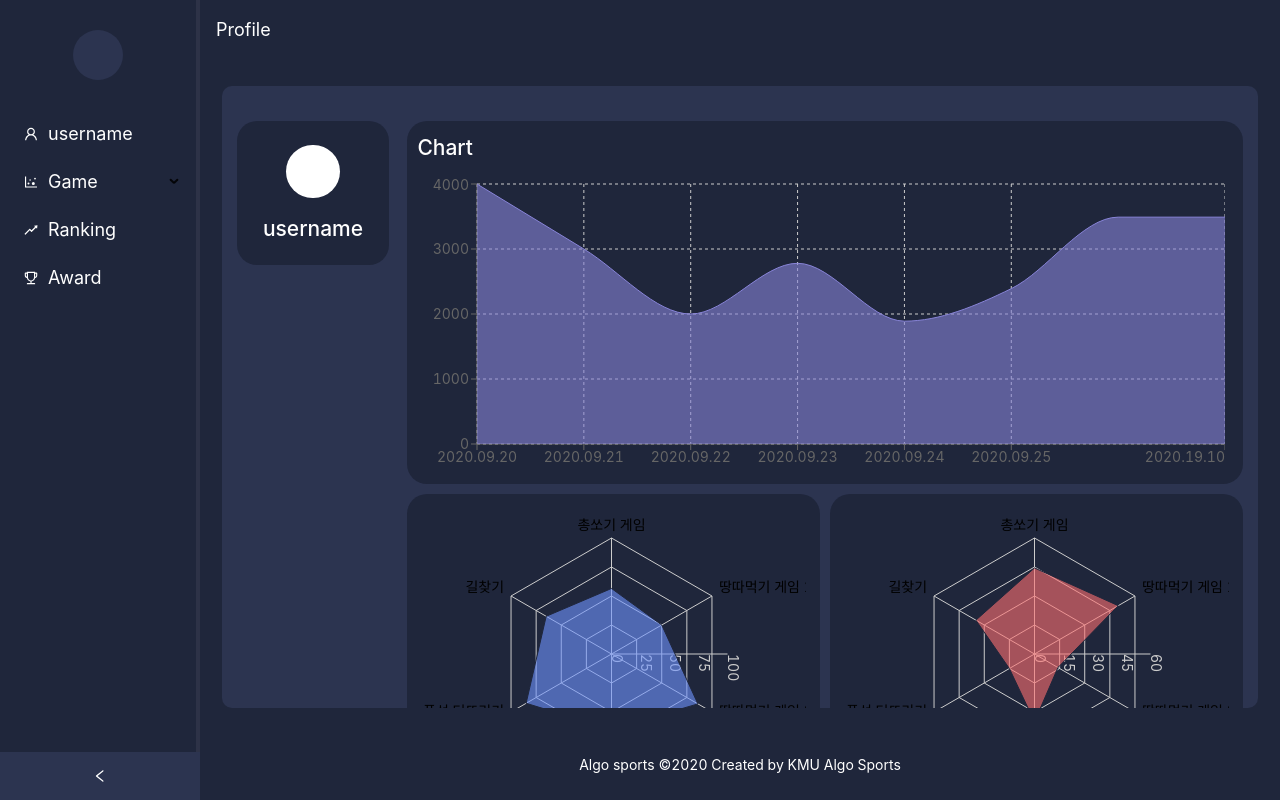
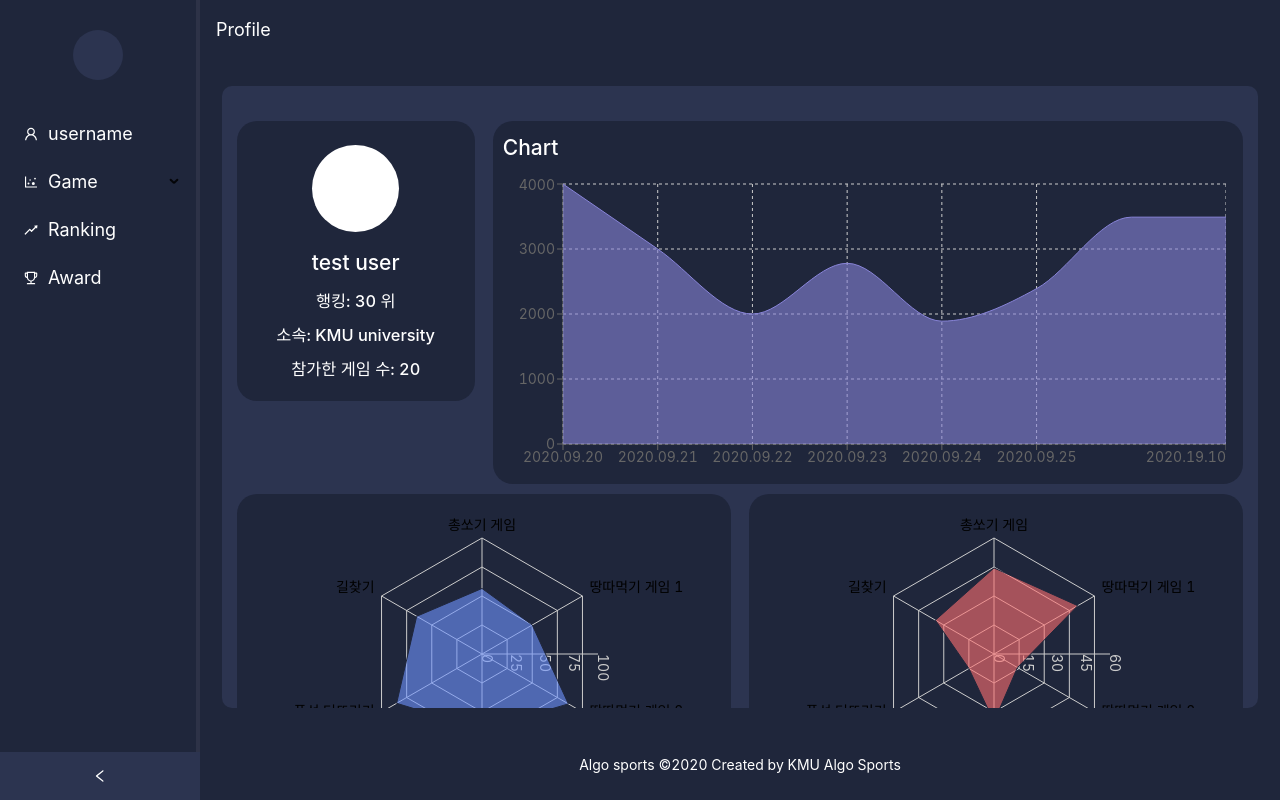
Before and after one commit to Algo-Sports/algo-sports-front, a Next.js app: page /profile in a window 1280 px wide. Built offline with nearby package versions, Linux system fonts and the light colour scheme.

Commit message:
fix: card 배열

```diff
--- a/pages/components/card.js
+++ b/pages/components/card.js
@@ -3,11 +3,13 @@ import styles from '../../styles/card.module.css'
 class Card extends Component {
     constructor(props) {
         super(props);
+        this.minHeight = props.minHeight;
+        this.maxHeight = props.maxHeight;
     }
 
     render() {
         return(
-            <div className = {styles.card}>
+            <div className = {styles.card} style = {{height: "auto", minHeight: this.minHeight, maxHeight: this.maxHeight}}>
                 {this.props.children}
             </div>
 
--- a/pages/profile.js
+++ b/pages/profile.js
@@ -77,24 +77,38 @@ class Profile extends Component {
         gamename: '길찾기', rate: 35,
       },
     ];
+
+    this.user = {
+      username: "test user",
+      ranking: 30,
+      belong: "KMU university",
+      numOfPlayingGame: 20
+    }
   }
 
   render() {
     return (
       <BaseLayout>
         <Row gutter = {8} style={{paddingTop: 20 }}>
-          <Col xs = {24} md = {24} lg = {4}>
-            <Card>
+          <Col xs = {24} md = {10} lg = {6}>
+            <Card minHeight = {200} maxHeight = {500}>
               <div className = {styles.avatar}/>
               <h2 style = {{textAlign:"center"}}>
-                username
+                {this.user.username}
               </h2>
+              <h3 style = {{textAlign:"center"}}>
+                행킹: {this.user.ranking} 위
+              </h3>
+              <h3 style = {{textAlign:"center"}}>
+                소속: {this.user.belong}
+              </h3>
+              <h3 style = {{textAlign:"center"}}>
+                참가한 게임 수: {this.user.numOfPlayingGame}
+              </h3>
             </Card>
           </Col>
-          <Col xs = {24} md = {24} lg = {20}>
-            <Row>
-              <Col xs = {24} md = {24} lg = {24}>
-                <Card>
+          <Col xs = {24} md = {14} lg = {18}>
+            <Card minHeight = {200} maxHeight = {500}>
               <h2>
                 Chart
               </h2>
@@ -112,8 +126,6 @@ class Profile extends Component {
             </Card>
           </Col>
         </Row>
-          </Col>
-        </Row>
       </BaseLayout>
     )
   }
```
Lines whose indentation alone changed are shown as unchanged.
